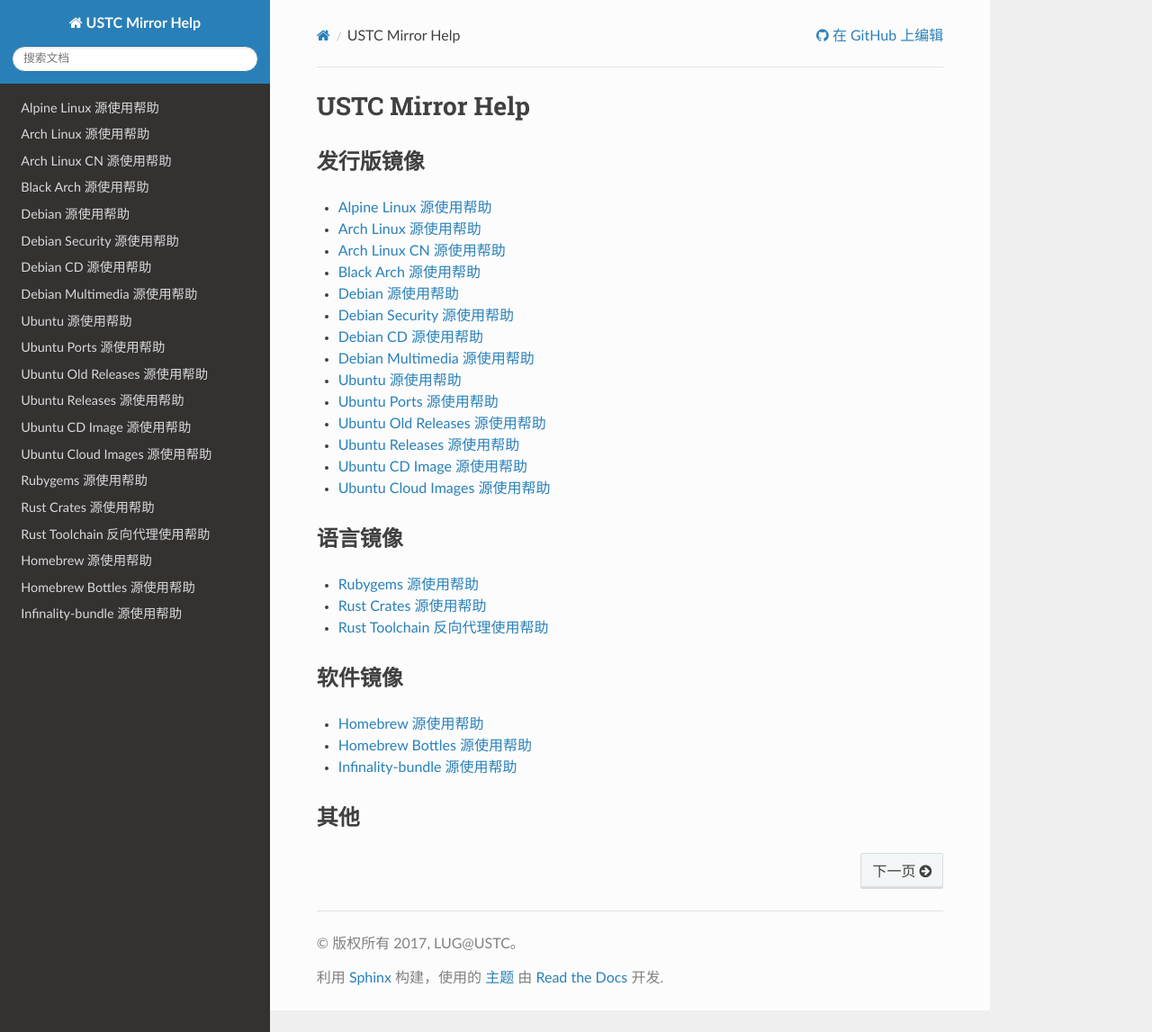
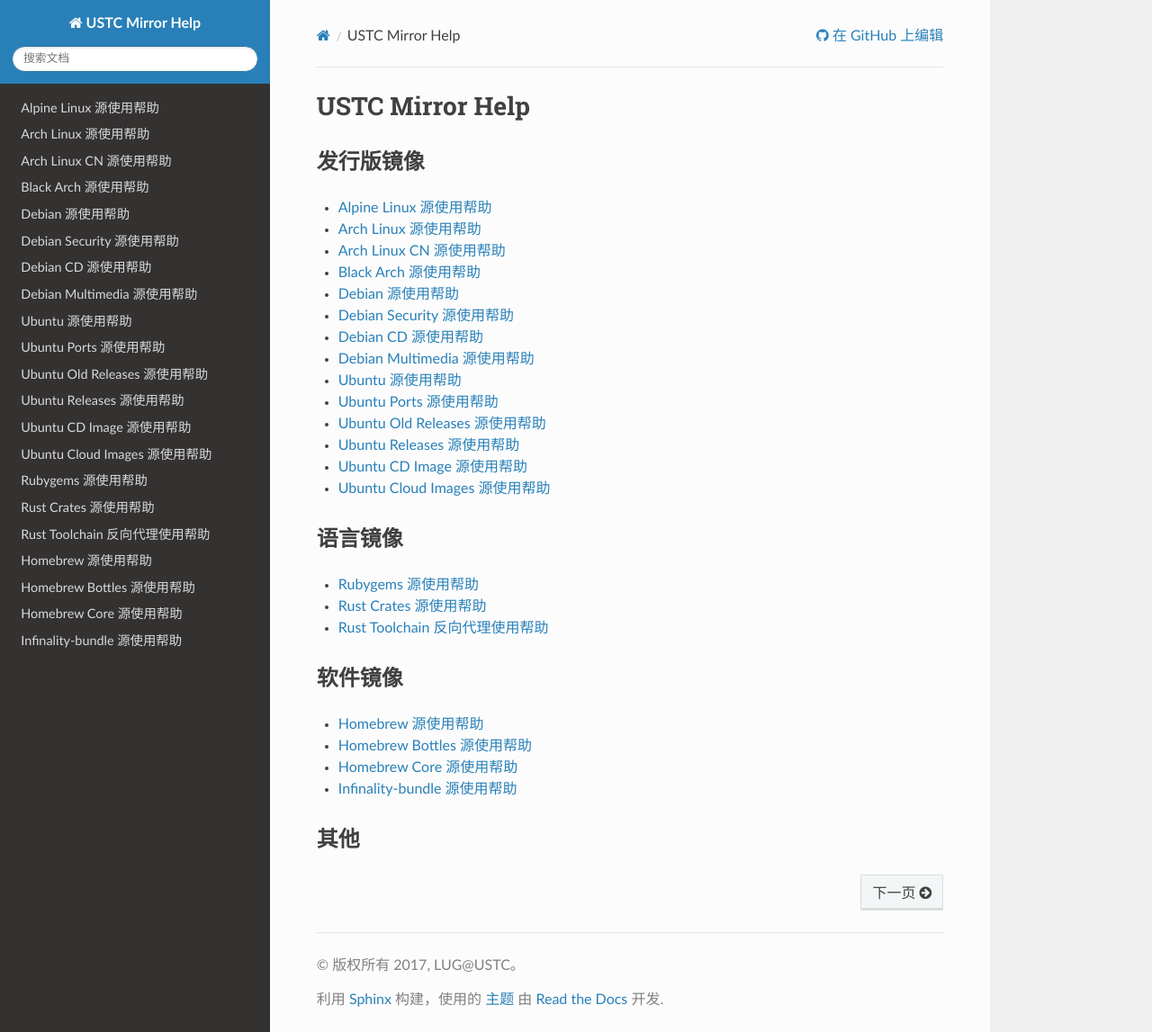
Before and after one commit to ustclug/mirrorhelp, a Sphinx documentation site: the page built from source/index.rst, in a window 1280 px wide and 1147 px high. Shown: the whole window at 90% size. Built offline with Sphinx 7.4.7 and the Read the Docs theme 2.0.0, drawn with Linux system fonts in a browser that asks for light colours; pages that are not in the unit, such as notebooks, are missing from menus.

Commit message:
add homebrew-core.git

```diff
--- a/source/brew.git.rst
+++ b/source/brew.git.rst
@@ -32,6 +32,7 @@
 相关镜像
 ========
 - :doc:`homebrew-bottles`
+- :doc:`homebrew-core.git`
 
 相关链接
 ========
--- a/source/homebrew-bottles.rst
+++ b/source/homebrew-bottles.rst
@@ -47,6 +47,7 @@
 相关镜像
 ========
 - :doc:`brew.git`
+- :doc:`homebrew-core.git`
 
 相关链接
 ========
--- /dev/null
+++ b/source/homebrew-core.git.rst
@@ -0,0 +1,41 @@
+========================
+Homebrew Core 源使用帮助
+========================
+
+地址
+====
+
+https://mirrors.ustc.edu.cn/homebrew-core.git/
+
+说明
+====
+
+Homebrew 核心软件仓库
+
+使用说明
+========
+
+替换USTC镜像：
+
+::
+
+    cd "$(brew --repo)/Library/Taps/homebrew/homebrew-core"
+    git remote set-url origin https://mirrors.ustc.edu.cn/homebrew-core.git
+
+重置为官方地址：
+
+::
+
+    cd "$(brew --repo)/Library/Taps/homebrew/homebrew-core"
+    git remote set-url origin https://github.com/Homebrew/homebrew-core.git
+
+相关镜像
+========
+- :doc:`brew.git`
+- :doc:`homebrew-bottles`
+
+相关链接
+========
+
+:官方主页: http://brew.sh/
+:brew 帮助手册: http://docs.brew.sh/brew.1.html
--- a/source/index.rst
+++ b/source/index.rst
@@ -40,6 +40,7 @@
 
    brew.git
    homebrew-bottles
+   homebrew-core.git
    infinality-bundle
 
 其他
```
